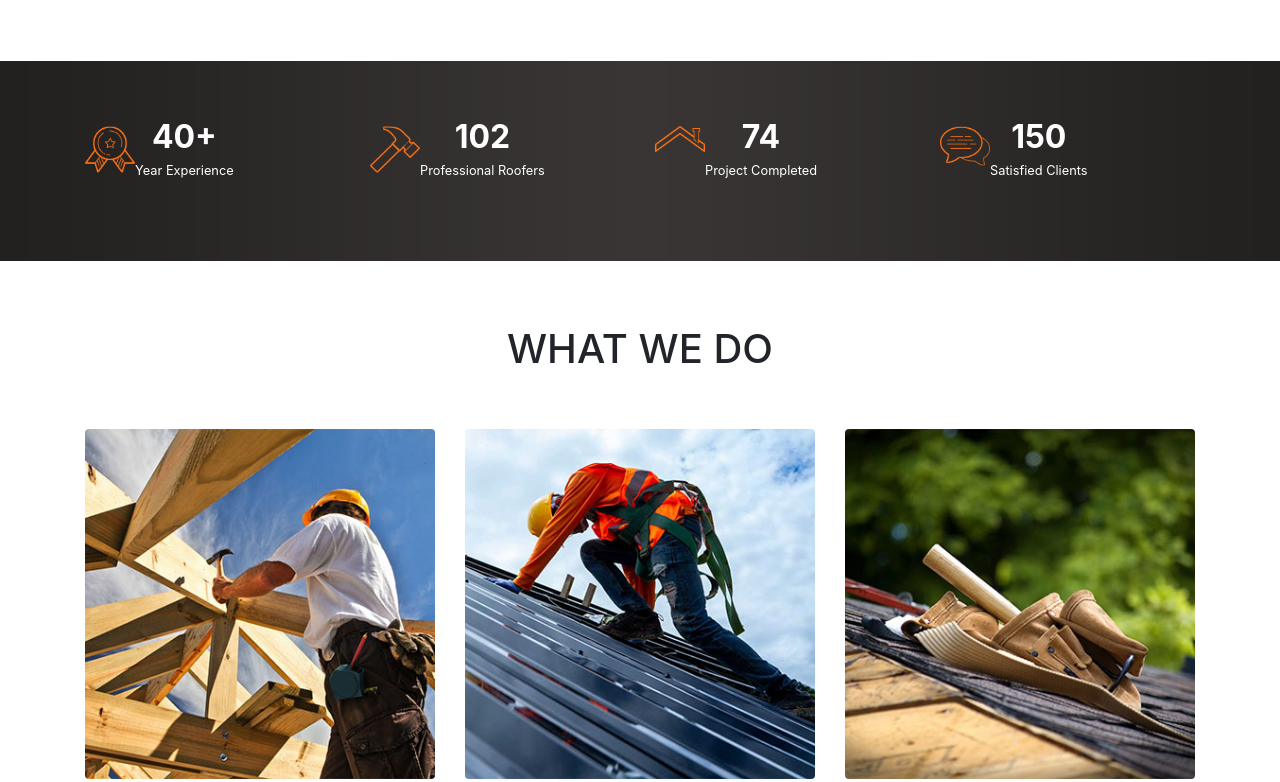
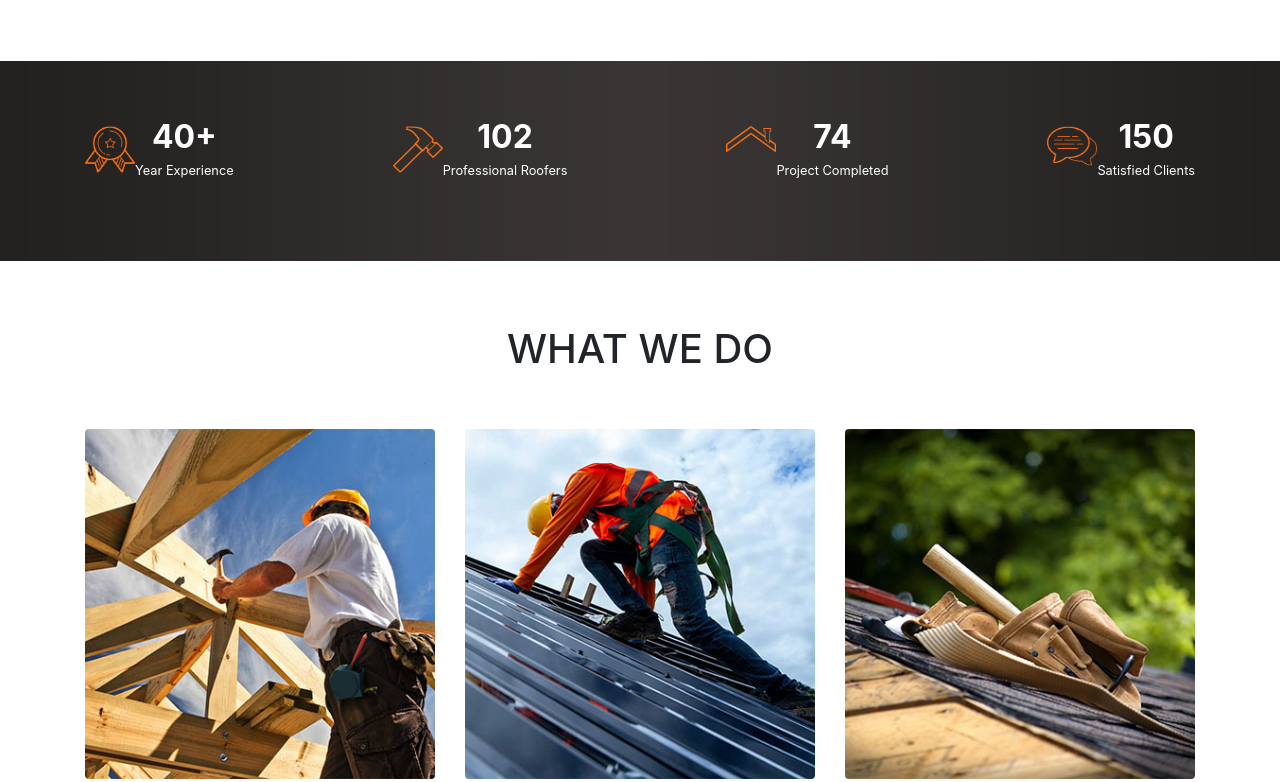
Before and after one commit to momin-riyadh/instalogic, a website built with Parcel: page index.html in a window 1280 px wide. Shown: the part 1199-1981 px from the top of the page. Built offline with nearby package versions, Linux system fonts and the light colour scheme.

Commit message:
fix and deploy

```diff
--- a/assets/css/main.scss
+++ b/assets/css/main.scss
@@ -251,13 +251,13 @@ a.ri-btn-outline {
   overflow: hidden;
 }
 
-.ri-statistics-area {
-  width: 100%;
+.ri-statistics-main{
   display: flex;
   justify-content: space-between;
   align-items: center;
   min-height: 200px;
 }
+
 
 .ri-statistics {
   display: inline-flex;
--- a/index.html
+++ b/index.html
@@ -135,9 +135,8 @@
     =============================-->
 <section class="ri-overview-area">
   <div class="container">
-    <div class="row">
-      <div class="ri-statistics-area">
-        <div class="col-12 col-sm-6 col-lg-3">
+
+    <div class="ri-statistics-main">
 
       <div class="ri-statistics">
         <div class="ri-statistics-icon">
@@ -149,9 +148,8 @@
         </div>
 
       </div>
-        </div>
 
-        <div class="col-12 col-sm-6 col-lg-3 pt-4 pt-sm-0">
+
       <div class="ri-statistics">
         <div class="ri-statistics-icon">
           <img alt="image" class="fdb-icon" src="assets/images/hammer.png">
@@ -161,23 +159,19 @@
           <p>Professional Roofers</p>
         </div>
       </div>
-        </div>
 
-        <div class="col-12 col-sm-6 col-lg-3 pt-4 pt-lg-0">
+
       <div class="ri-statistics">
-
         <div class="ri-statistics-icon">
           <img alt="image" class="fdb-icon" src="assets/images/roof.png">
         </div>
-
         <div class="ri-statistics-text">
           <h3><strong>74</strong></h3>
           <p>Project Completed</p>
         </div>
       </div>
-        </div>
 
-        <div class="col-12 col-sm-6 col-lg-3 pt-4 pt-lg-0">
+
       <div class="ri-statistics">
         <div class="ri-statistics-icon">
           <img alt="image" class="fdb-icon" src="assets/images/chat.png">
@@ -187,9 +181,10 @@
           <p>Satisfied Clients</p>
         </div>
       </div>
+
+
     </div>
-      </div>
-    </div>
+
   </div>
 </section>
 
```
Also changed, not shown: assets/css/main.css, 1 other file. Lines whose indentation alone changed are shown as unchanged.
